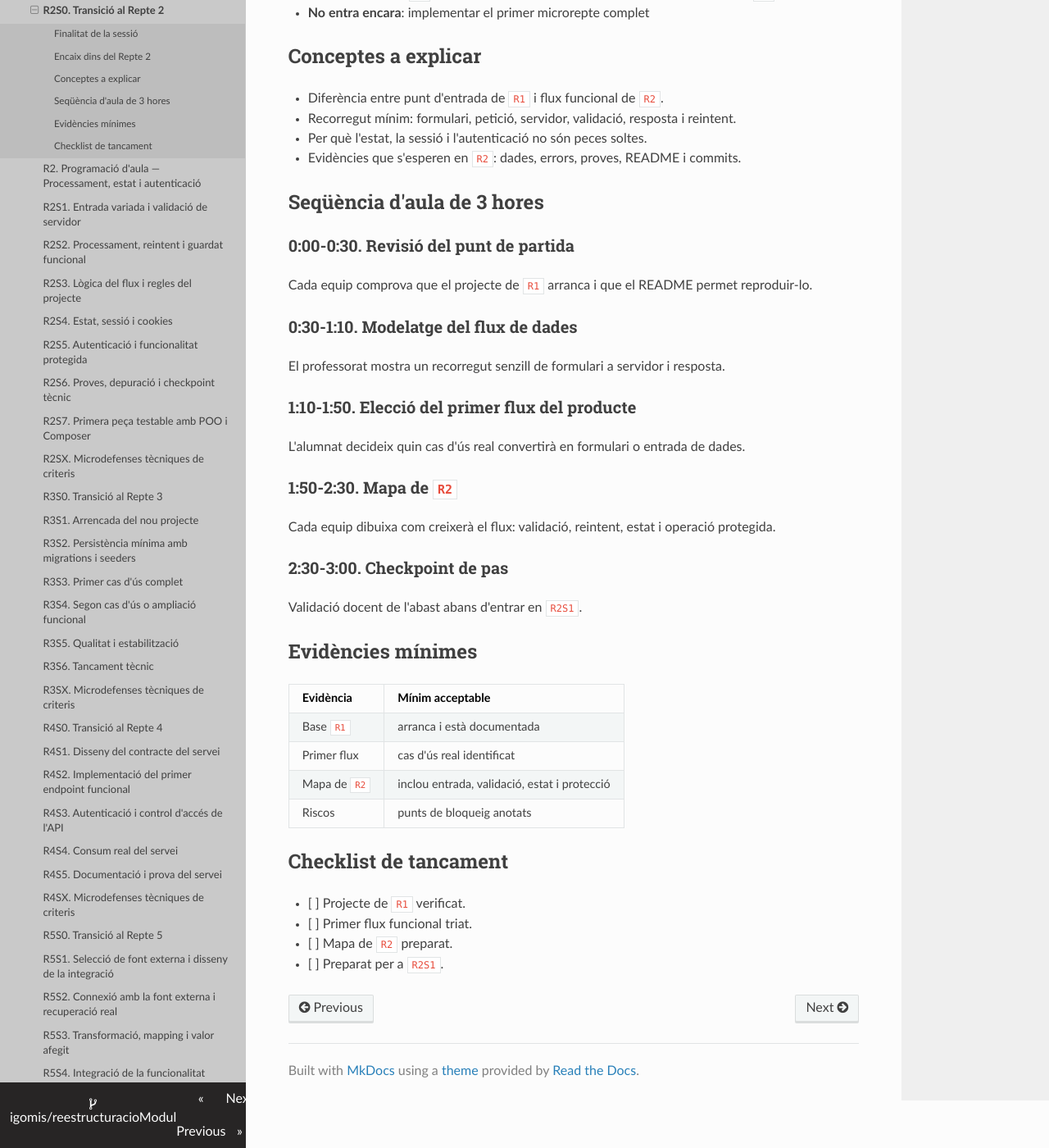
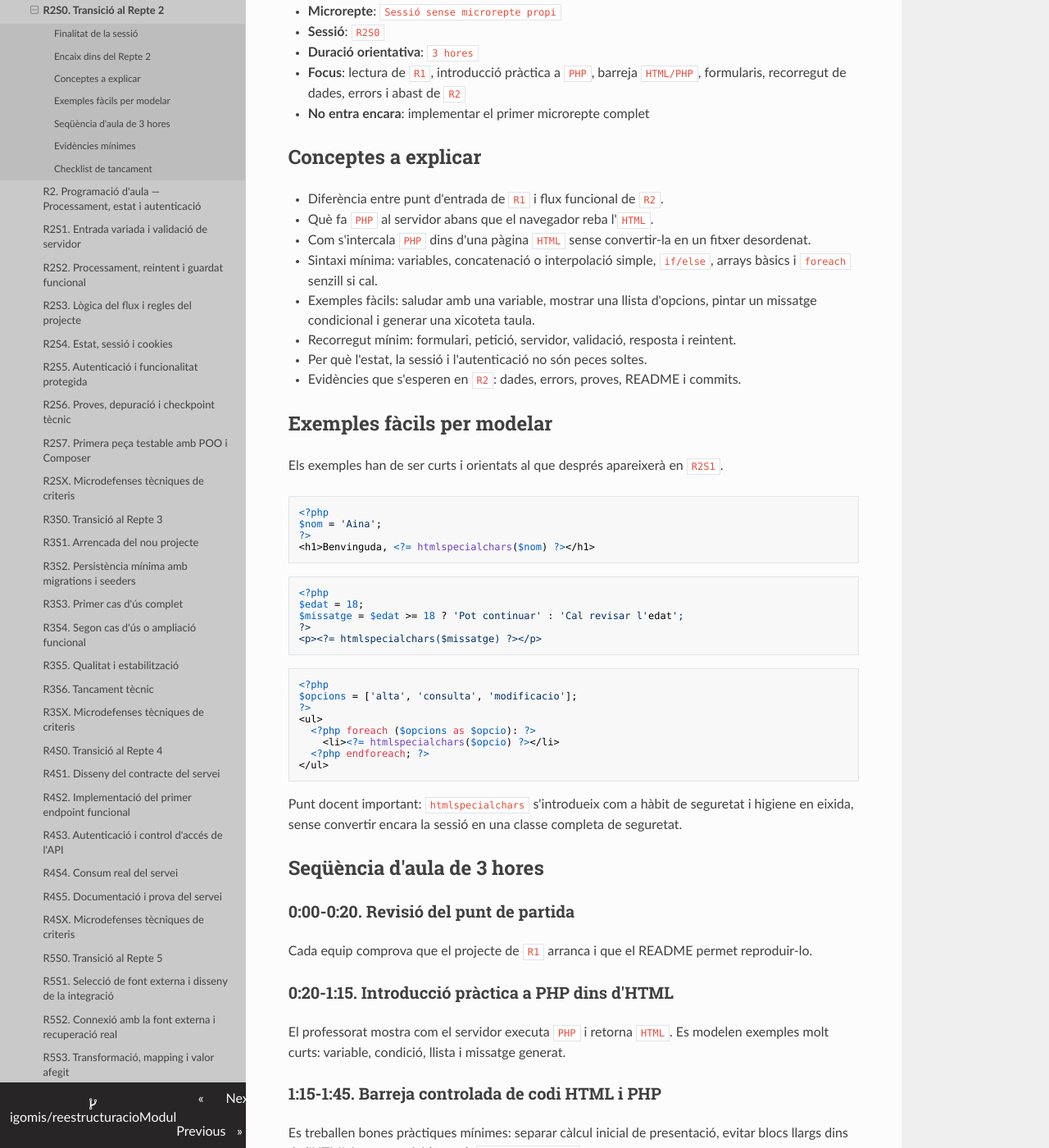
Before and after one commit to igomis/reestructuracioModul, an MkDocs documentation site: the page built from docs/01_programacio_modul/programacio_aula_r2s0_transicio_repte_2.md, in a window 1280 px wide and 1400 px high, scrolled down 491 px. Shown: the whole window at 82% size. Built offline with MkDocs 1.6.1, drawn with Linux system fonts in a browser that asks for light colours; nearby versions of some CDN libraries; some of the changed text lies outside the part shown.

Commit message:
Amplia transicio R2 amb introduccio a PHP

````diff
--- a/docs/01_programacio_modul/programacio_aula_r2s0_transicio_repte_2.md
+++ b/docs/01_programacio_modul/programacio_aula_r2s0_transicio_repte_2.md
@@ -3,6 +3,8 @@
 ## Finalitat de la sessió
 
 Esta sessió obri `R2` sense crear un microrepte nou. La seua funció és fer la transició des de la base executable de `R1` cap al primer flux funcional amb dades, validació, estat i autenticació.
+
+Com que `R2` es treballa sobre una base comuna en `PHP`, esta sessió dedica temps explícit a una introducció pràctica a `PHP`: sintaxi mínima, barreja controlada de codi `HTML` i `PHP`, variables, condicions i exemples fàcils d'ús dins d'una pàgina generada pel servidor.
 
 ## Encaix dins del Repte 2
 
@@ -10,35 +12,79 @@ Esta sessió obri `R2` sense crear un microrepte nou. La seua funció és fer la
 - **Microrepte**: `Sessió sense microrepte propi`
 - **Sessió**: `R2S0`
 - **Duració orientativa**: `3 hores`
-- **Focus**: lectura de `R1`, formularis, recorregut de dades, errors, estat i abast de `R2`
+- **Focus**: lectura de `R1`, introducció pràctica a `PHP`, barreja `HTML/PHP`, formularis, recorregut de dades, errors i abast de `R2`
 - **No entra encara**: implementar el primer microrepte complet
 
 ## Conceptes a explicar
 
 - Diferència entre punt d'entrada de `R1` i flux funcional de `R2`.
+- Què fa `PHP` al servidor abans que el navegador reba l'`HTML`.
+- Com s'intercala `PHP` dins d'una pàgina `HTML` sense convertir-la en un fitxer desordenat.
+- Sintaxi mínima: variables, concatenació o interpolació simple, `if/else`, arrays bàsics i `foreach` senzill si cal.
+- Exemples fàcils: saludar amb una variable, mostrar una llista d'opcions, pintar un missatge condicional i generar una xicoteta taula.
 - Recorregut mínim: formulari, petició, servidor, validació, resposta i reintent.
 - Per què l'estat, la sessió i l'autenticació no són peces soltes.
 - Evidències que s'esperen en `R2`: dades, errors, proves, README i commits.
 
+## Exemples fàcils per modelar
+
+Els exemples han de ser curts i orientats al que després apareixerà en `R2S1`.
+
+```php
+<?php
+$nom = 'Aina';
+?>
+<h1>Benvinguda, <?= htmlspecialchars($nom) ?></h1>
+```
+
+```php
+<?php
+$edat = 18;
+$missatge = $edat >= 18 ? 'Pot continuar' : 'Cal revisar l'edat';
+?>
+<p><?= htmlspecialchars($missatge) ?></p>
+```
+
+```php
+<?php
+$opcions = ['alta', 'consulta', 'modificacio'];
+?>
+<ul>
+  <?php foreach ($opcions as $opcio): ?>
+    <li><?= htmlspecialchars($opcio) ?></li>
+  <?php endforeach; ?>
+</ul>
+```
+
+Punt docent important: `htmlspecialchars` s'introdueix com a hàbit de seguretat i higiene en eixida, sense convertir encara la sessió en una classe completa de seguretat.
+
 ## Seqüència d'aula de 3 hores
 
-### 0:00-0:30. Revisió del punt de partida
+### 0:00-0:20. Revisió del punt de partida
 
 Cada equip comprova que el projecte de `R1` arranca i que el README permet reproduir-lo.
 
-### 0:30-1:10. Modelatge del flux de dades
+### 0:20-1:15. Introducció pràctica a PHP dins d'HTML
+
+El professorat mostra com el servidor executa `PHP` i retorna `HTML`. Es modelen exemples molt curts: variable, condició, llista i missatge generat.
+
+### 1:15-1:45. Barreja controlada de codi HTML i PHP
+
+Es treballen bones pràctiques mínimes: separar càlcul inicial de presentació, evitar blocs llargs dins de l'HTML i escapar eixides amb `htmlspecialchars`.
+
+### 1:45-2:10. Modelatge del flux de dades
 
 El professorat mostra un recorregut senzill de formulari a servidor i resposta.
 
-### 1:10-1:50. Elecció del primer flux del producte
+### 2:10-2:35. Elecció del primer flux del producte
 
 L'alumnat decideix quin cas d'ús real convertirà en formulari o entrada de dades.
 
-### 1:50-2:30. Mapa de `R2`
+### 2:35-2:50. Mapa de `R2`
 
 Cada equip dibuixa com creixerà el flux: validació, reintent, estat i operació protegida.
 
-### 2:30-3:00. Checkpoint de pas
+### 2:50-3:00. Checkpoint de pas
 
 Validació docent de l'abast abans d'entrar en `R2S1`.
 
@@ -47,6 +93,7 @@ Validació docent de l'abast abans d'entrar en `R2S1`.
 | Evidència | Mínim acceptable |
 |---|---|
 | Base `R1` | arranca i està documentada |
+| Exemple `PHP` | l'alumnat ha executat o entés un exemple curt amb eixida `HTML` |
 | Primer flux | cas d'ús real identificat |
 | Mapa de `R2` | inclou entrada, validació, estat i protecció |
 | Riscos | punts de bloqueig anotats |
@@ -54,6 +101,8 @@ Validació docent de l'abast abans d'entrar en `R2S1`.
 ## Checklist de tancament
 
 - [ ] Projecte de `R1` verificat.
+- [ ] Sintaxi mínima de `PHP` situada.
+- [ ] Barreja `HTML/PHP` mostrada amb exemples simples.
 - [ ] Primer flux funcional triat.
 - [ ] Mapa de `R2` preparat.
 - [ ] Preparat per a `R2S1`.
````
